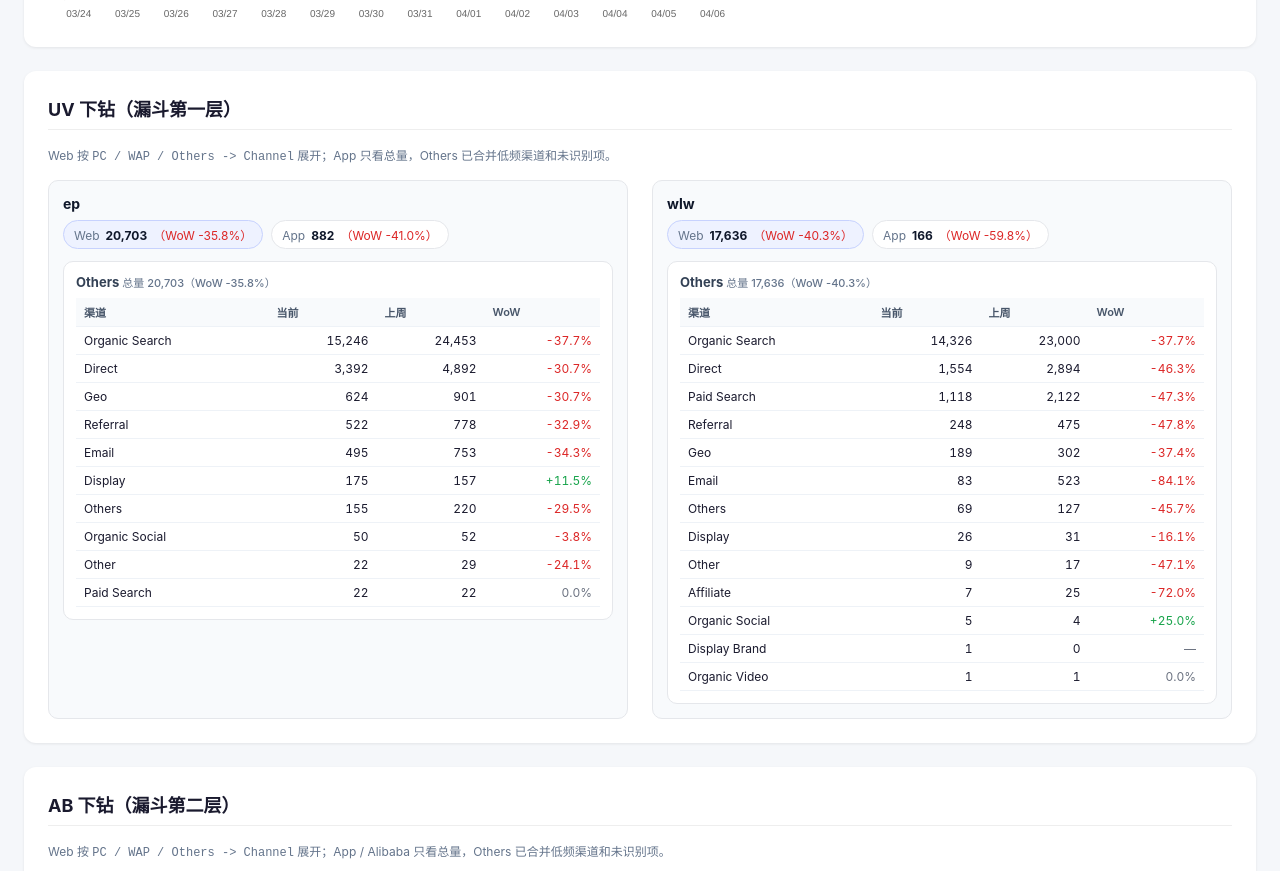
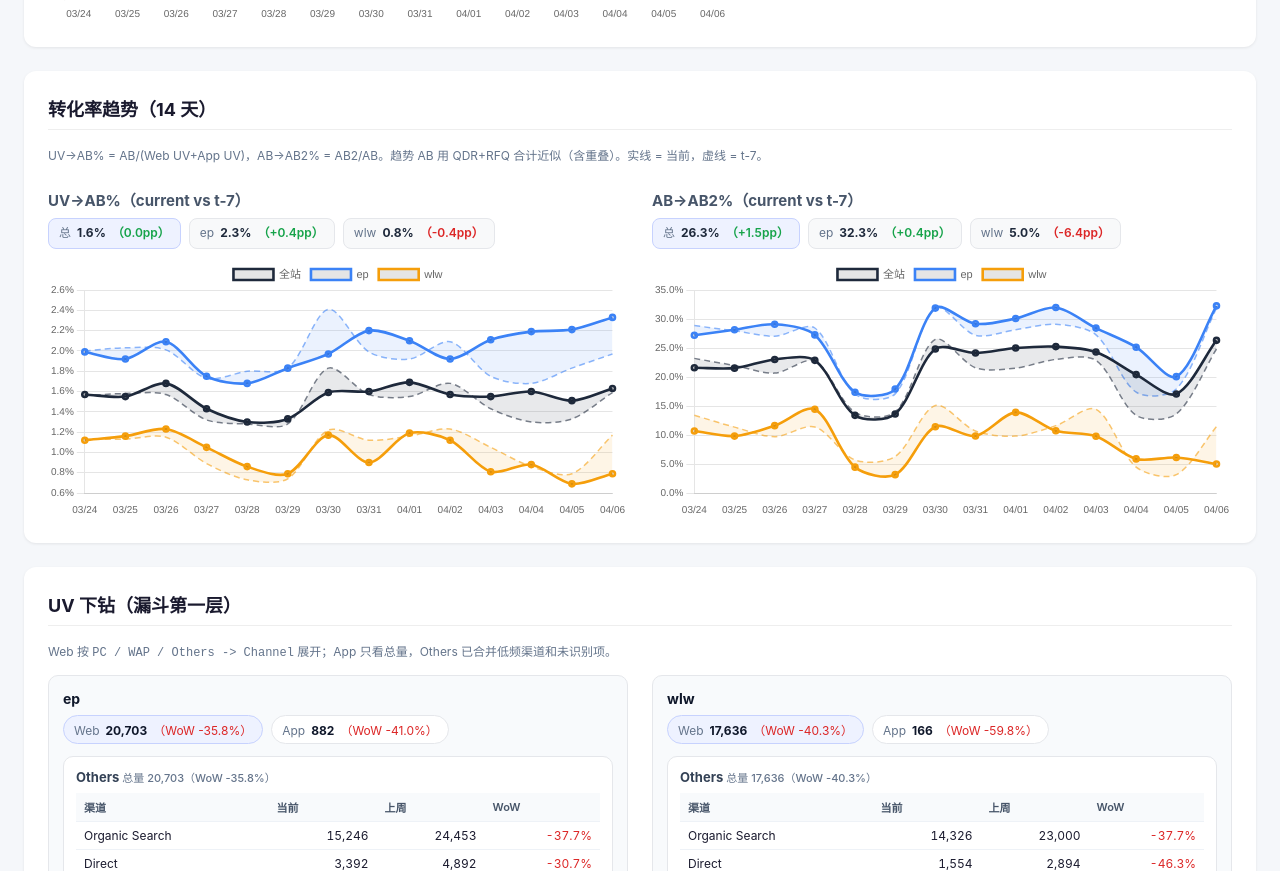
Before and after one commit to visable-ug-org/ug-daily-dashboard, a website: page index.html in a window 1280 px wide. Shown: the part 2202-3073 px from the top of the page. Drawn offline with nearby package versions, Linux system fonts and the light colour scheme.

Commit message:
feat: add UV→AB% and AB→AB2% conversion rate trend charts
- New "转化率趋势" card with two charts below AB2 trends
- Y-axis displays percentage with % suffix, tooltips show 2 decimal places
- Meta strips show current % and pp delta vs t-7
- AB approximated as QDR+RFQ union (noted in chart subtitle)

Made-with: Cursor

```diff
--- a/index.html
+++ b/index.html
@@ -169,6 +169,23 @@
       <h3>AB2（current vs t-7）</h3>
       <div class="chart-meta" id="ab2Meta"></div>
       <div class="chart-container"><canvas id="ab2Chart"></canvas></div>
+    </div>
+  </div>
+
+  <div class="card">
+    <h2>转化率趋势（14 天）</h2>
+    <p style="color:#64748b; margin-bottom:10px; font-size:12px;">UV→AB% = AB/(Web UV+App UV)，AB→AB2% = AB2/AB。趋势 AB 用 QDR+RFQ 合计近似（含重叠）。实线 = 当前，虚线 = t-7。</p>
+    <div class="chart-row">
+      <div>
+        <h3>UV→AB%（current vs t-7）</h3>
+        <div class="chart-meta" id="uvAbMeta"></div>
+        <div class="chart-container"><canvas id="uvAbChart"></canvas></div>
+      </div>
+      <div>
+        <h3>AB→AB2%（current vs t-7）</h3>
+        <div class="chart-meta" id="abAb2Meta"></div>
+        <div class="chart-container"><canvas id="abAb2Chart"></canvas></div>
+      </div>
     </div>
   </div>
 
@@ -569,15 +586,26 @@ function renderTrendMeta(id, items) {
   const el=document.getElementById(id); if(!el)return;
   el.innerHTML=items.map((it,i)=>`<div class="metric ${i===0?'primary':''}"><span class="name">${it.name}</span><span class="value">${formatNumber(it.current)}</span><span class="wow ${wowClass(it.current,it.prev)}">（WoW ${wowText(it.current,it.prev)}）</span></div>`).join('');
 }
+function renderTrendMetaPct(id, items) {
+  const el=document.getElementById(id); if(!el)return;
+  el.innerHTML=items.map((it,i)=>{
+    const delta=(it.current-it.prev).toFixed(1);
+    const dir=it.current>it.prev?'up':it.current<it.prev?'down':'neutral';
+    return `<div class="metric ${i===0?'primary':''}"><span class="name">${it.name}</span><span class="value">${it.current.toFixed(1)}%</span><span class="wow ${dir}">（${delta>0?'+':''}${delta}pp）</span></div>`;
+  }).join('');
+}
 
 function destroyCharts() { Object.values(chartInstances).forEach(c=>c.destroy()); for(const k in chartInstances) delete chartInstances[k]; }
 
-function makeChart(id, labels, datasets) {
+function makeChart(id, labels, datasets, pct) {
+  const yTicks = {font:{size:10}};
+  if (pct) yTicks.callback = v => v.toFixed(1)+'%';
   const opts = {
     responsive:true, maintainAspectRatio:false,
     interaction:{mode:'index',intersect:false},
-    plugins:{legend:{position:'top',labels:{font:{size:11},filter:i=>!i.text.endsWith(' t-7')}}},
-    scales:{x:{grid:{display:false},ticks:{font:{size:10}}},y:{beginAtZero:false,ticks:{font:{size:10}}}}
+    plugins:{legend:{position:'top',labels:{font:{size:11},filter:i=>!i.text.endsWith(' t-7')}},
+      tooltip:{callbacks:{label:ctx=>{const v=ctx.parsed.y; return ctx.dataset.label+': '+(pct?(v!=null?v.toFixed(2)+'%':'—'):v);}}}},
+    scales:{x:{grid:{display:false},ticks:{font:{size:10}}},y:{beginAtZero:false,ticks:yTicks}}
   };
   chartInstances[id] = new Chart(document.getElementById(id), { type:'line', data:{labels,datasets}, options:opts });
 }
@@ -605,6 +633,31 @@ function renderCharts(t) {
   makeChart('qdrChart',L,[{label:'全站',data:totalQDR,...currentLine(totC)},{label:'全站 t-7',data:totalQDRT7,...compareLine(totC)},{label:'ep',data:t.epQDR,...currentLine(epC)},{label:'ep t-7',data:t.epQDRT7,...compareLine(epC)},{label:'wlw',data:t.wlwQDR,...currentLine(wlwC)},{label:'wlw t-7',data:t.wlwQDRT7,...compareLine(wlwC)}]);
   makeChart('rfqChart',L,[{label:'全站',data:totalRFQ,...currentLine(totC)},{label:'全站 t-7',data:totalRFQT7,...compareLine(totC)},{label:'ep',data:t.epRFQ,...currentLine(epC)},{label:'ep t-7',data:t.epRFQT7,...compareLine(epC)},{label:'wlw',data:t.wlwRFQ,...currentLine(wlwC)},{label:'wlw t-7',data:t.wlwRFQT7,...compareLine(wlwC)}]);
   makeChart('ab2Chart',L,[{label:'全站',data:totalAB2,...currentLine(totC)},{label:'全站 t-7',data:totalAB2T7,...compareLine(totC)},{label:'ep',data:t.epAB2,...currentLine(epC)},{label:'ep t-7',data:t.epAB2T7,...compareLine(epC)},{label:'wlw',data:t.wlwAB2,...currentLine(wlwC)},{label:'wlw t-7',data:t.wlwAB2T7,...compareLine(wlwC)}]);
+
+  // --- Conversion Rate Charts (AB uses QDR+RFQ unique union approximation) ---
+  const pctDiv = (a,b) => a.map((v,i)=> b[i]?+(v/b[i]*100).toFixed(2):null);
+
+  const epTotalUV=sum(t.epUV,t.epApp), wlwTotalUV=sum(t.wlwUV,t.wlwApp);
+  const epTotalUVT7=sum(t.epUVT7,t.epAppT7), wlwTotalUVT7=sum(t.wlwUVT7,t.wlwAppT7);
+  const allUV=sum(epTotalUV,wlwTotalUV), allUVT7=sum(epTotalUVT7,wlwTotalUVT7);
+
+  const allAB=sum(totalQDR,totalRFQ), allABT7=sum(totalQDRT7,totalRFQT7);
+  const epAB=sum(t.epQDR,t.epRFQ), epABT7=sum(t.epQDRT7,t.epRFQT7);
+  const wlwAB=sum(t.wlwQDR,t.wlwRFQ), wlwABT7=sum(t.wlwQDRT7,t.wlwRFQT7);
+
+  const uvAbTot=pctDiv(allAB,allUV), uvAbTotT7=pctDiv(allABT7,allUVT7);
+  const uvAbEp=pctDiv(epAB,epTotalUV), uvAbEpT7=pctDiv(epABT7,epTotalUVT7);
+  const uvAbWlw=pctDiv(wlwAB,wlwTotalUV), uvAbWlwT7=pctDiv(wlwABT7,wlwTotalUVT7);
+
+  const abAb2Tot=pctDiv(totalAB2,allAB), abAb2TotT7=pctDiv(totalAB2T7,allABT7);
+  const abAb2Ep=pctDiv(t.epAB2,epAB), abAb2EpT7=pctDiv(t.epAB2T7,epABT7);
+  const abAb2Wlw=pctDiv(t.wlwAB2,wlwAB), abAb2WlwT7=pctDiv(t.wlwAB2T7,wlwABT7);
+
+  renderTrendMetaPct('uvAbMeta',[{name:'总',current:uvAbTot[13]||0,prev:uvAbTotT7[13]||0},{name:'ep',current:uvAbEp[13]||0,prev:uvAbEpT7[13]||0},{name:'wlw',current:uvAbWlw[13]||0,prev:uvAbWlwT7[13]||0}]);
+  renderTrendMetaPct('abAb2Meta',[{name:'总',current:abAb2Tot[13]||0,prev:abAb2TotT7[13]||0},{name:'ep',current:abAb2Ep[13]||0,prev:abAb2EpT7[13]||0},{name:'wlw',current:abAb2Wlw[13]||0,prev:abAb2WlwT7[13]||0}]);
+
+  makeChart('uvAbChart',L,[{label:'全站',data:uvAbTot,...currentLine(totC)},{label:'全站 t-7',data:uvAbTotT7,...compareLine(totC)},{label:'ep',data:uvAbEp,...currentLine(epC)},{label:'ep t-7',data:uvAbEpT7,...compareLine(epC)},{label:'wlw',data:uvAbWlw,...currentLine(wlwC)},{label:'wlw t-7',data:uvAbWlwT7,...compareLine(wlwC)}],true);
+  makeChart('abAb2Chart',L,[{label:'全站',data:abAb2Tot,...currentLine(totC)},{label:'全站 t-7',data:abAb2TotT7,...compareLine(totC)},{label:'ep',data:abAb2Ep,...currentLine(epC)},{label:'ep t-7',data:abAb2EpT7,...compareLine(epC)},{label:'wlw',data:abAb2Wlw,...currentLine(wlwC)},{label:'wlw t-7',data:abAb2WlwT7,...compareLine(wlwC)}],true);
 }
 
 function renderDrills(drill) {
```
